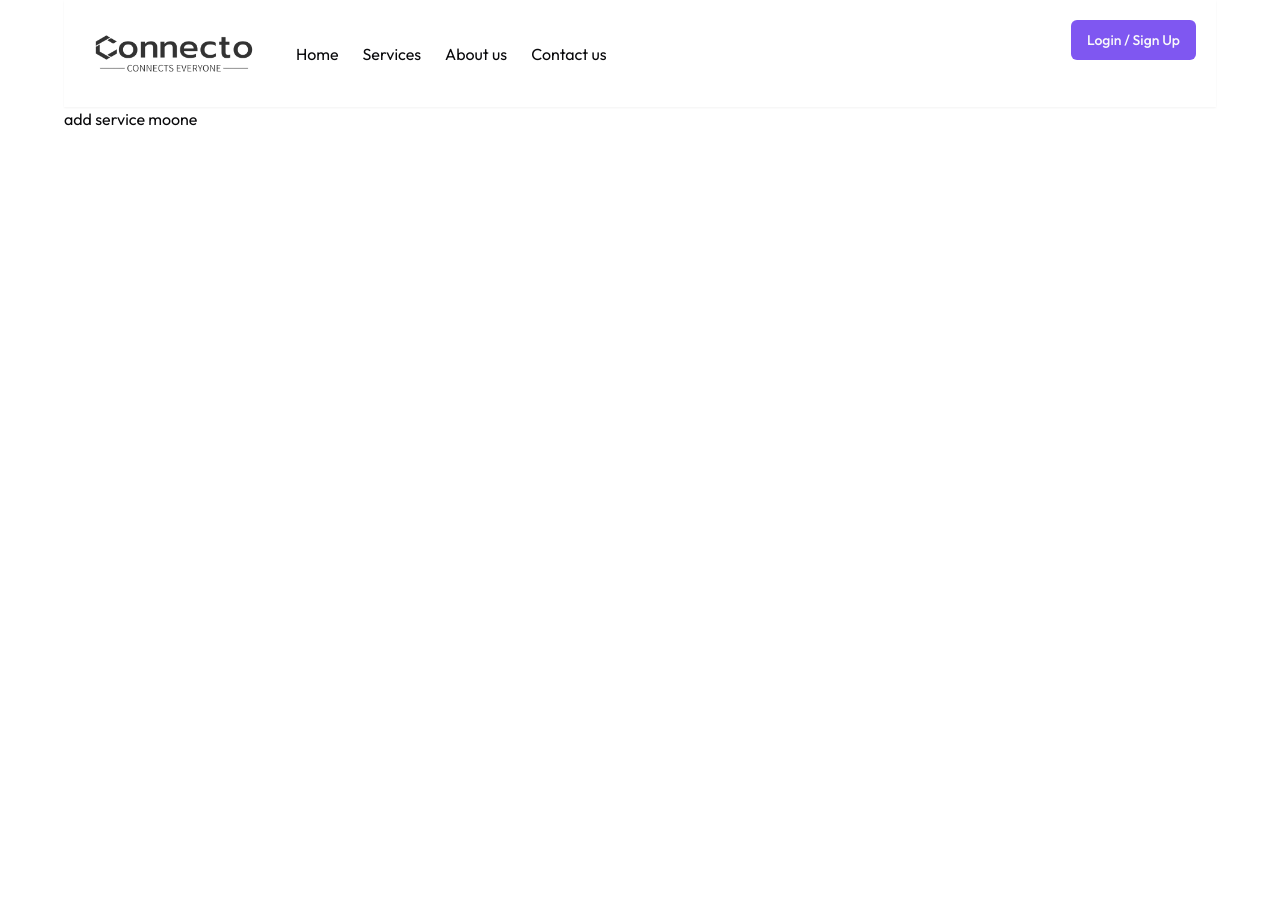
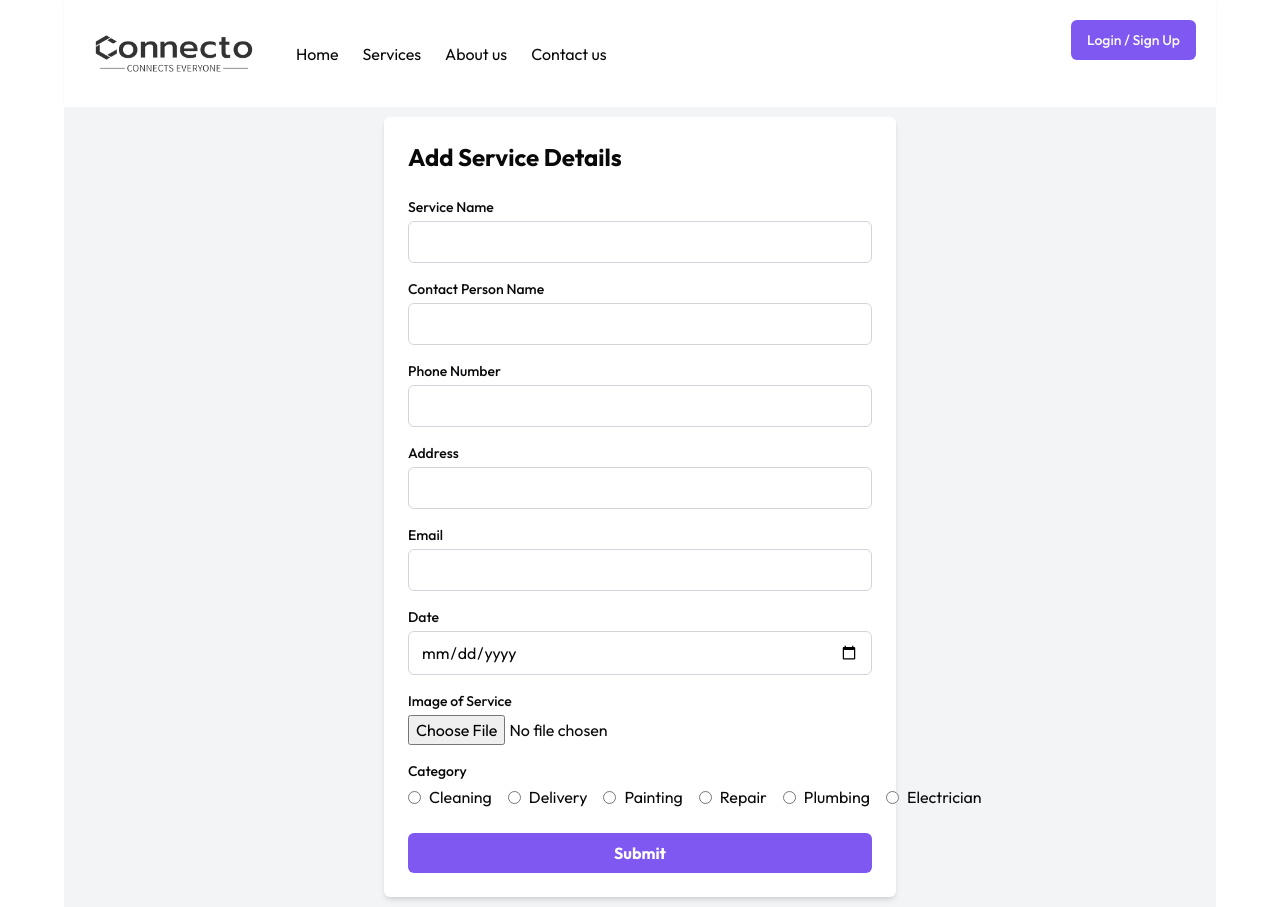
Before and after one commit to Amjedusman/home-service-web-app, a Next.js app: page /addservice in a window 1280 px wide. Before the commit the page ends 800 px from the top, so only its background shows below. Built offline with nearby package versions, Linux system fonts and the light colour scheme; no server answers.

Commit message:
add service is added

```diff
--- a/app/(routes)/addjob/_components/ServiceForm.jsx
+++ b/app/(routes)/addjob/_components/ServiceForm.jsx
@@ -199,7 +199,7 @@ const ServiceForm = () => {
       <div className="flex items-center justify-between">
         <button
           type="submit"
-          className="bg-blue-500 hover:bg-blue-700 text-white font-bold py-2 px-4 rounded focus:outline-none focus:shadow-outline"
+          className="bg-primary hover:bg-purple-800 text-white font-bold py-2 px-4 rounded focus:outline-none focus:shadow-outline"
         >
           Submit
         </button>
--- a/app/(routes)/addservice/_component/FormService.jsx
+++ /dev/null
@@ -1,11 +0,0 @@
-import React from "react";
-
-function FormService() {
-	return (
-		<div>
-			add service
-		</div>
-	);
-}
-
-export default FormService;
--- /dev/null
+++ b/app/(routes)/addservice/_component/ServiceForm.jsx
@@ -0,0 +1,189 @@
+"use client"
+import React from 'react'
+import { useState } from 'react';
+
+export default function ServiceForm() {
+
+	const categories = [
+		{
+		  name: "Cleaning",
+		  id: "cluxnqqc90ci007o4in0nfohf",
+		},
+		{
+		  name: "Delivery",
+		  id: "cluxo2i5s0d0807pn2pf5w6a6",
+		},
+		{
+		  name: "Plumbing",
+		  id: "cluxody3y0cu407o47y5ckdse",
+		},
+		{
+		  name: "Painting",
+		  id: "cluxo3tfe0cnz07o4a2fregf9",
+		},
+		{
+		  name: "Repair",
+		  id: "cluxo54dl0cp507o4g42nmjjx",
+		},
+		{
+		  name: "Electrician",
+		  id: "cluxofdez0d8u07pn1vmpkszh",
+		},
+	  ];
+
+  const [formData, setFormData] = useState({
+    serviceName: '',
+    contactName: '',
+    phone: '',
+    address: '',
+    email: '',
+    date: '',
+    image: null,
+    categoryId: ''
+  });
+
+  const handleChange = (e) => {
+    const { name, value } = e.target;
+    setFormData({
+      ...formData,
+      [name]: value,
+    });
+  };
+
+  const handleFileChange = (e) => {
+    setFormData({
+      ...formData,
+      image: e.target.files[0],
+    });
+  };
+
+  const handleSubmit = (e) => {
+    e.preventDefault();
+    // Handle form submission logic
+    console.log(formData);
+  };
+
+  return (
+    <form className="max-w-lg mx-auto p-6 bg-white rounded-md shadow-md" onSubmit={handleSubmit}>
+      <h2 className="text-2xl font-bold mb-6">Add Service Details</h2>
+
+      <div className="mb-4">
+        <label className="block text-sm font-medium mb-1" htmlFor="serviceName">Service Name</label>
+        <input
+          type="text"
+          id="serviceName"
+          name="serviceName"
+          className="w-full px-3 py-2 border border-gray-300 rounded-md"
+          value={formData.serviceName}
+          onChange={handleChange}
+          required
+        />
+      </div>
+
+      <div className="mb-4">
+        <label className="block text-sm font-medium mb-1" htmlFor="contactName">Contact Person Name</label>
+        <input
+          type="text"
+          id="contactName"
+          name="contactName"
+          className="w-full px-3 py-2 border border-gray-300 rounded-md"
+          value={formData.contactName}
+          onChange={handleChange}
+          required
+        />
+      </div>
+
+      <div className="mb-4">
+        <label className="block text-sm font-medium mb-1" htmlFor="phone">Phone Number</label>
+        <input
+          type="tel"
+          id="phone"
+          name="phone"
+          className="w-full px-3 py-2 border border-gray-300 rounded-md"
+          value={formData.phone}
+          onChange={handleChange}
+          required
+        />
+      </div>
+
+      <div className="mb-4">
+        <label className="block text-sm font-medium mb-1" htmlFor="address">Address</label>
+        <input
+          type="text"
+          id="address"
+          name="address"
+          className="w-full px-3 py-2 border border-gray-300 rounded-md"
+          value={formData.address}
+          onChange={handleChange}
+          required
+        />
+      </div>
+
+      <div className="mb-4">
+        <label className="block text-sm font-medium mb-1" htmlFor="email">Email</label>
+        <input
+          type="email"
+          id="email"
+          name="email"
+          className="w-full px-3 py-2 border border-gray-300 rounded-md"
+          value={formData.email}
+          onChange={handleChange}
+          required
+        />
+      </div>
+
+      <div className="mb-4">
+        <label className="block text-sm font-medium mb-1" htmlFor="date">Date</label>
+        <input
+          type="date"
+          id="date"
+          name="date"
+          className="w-full px-3 py-2 border border-gray-300 rounded-md"
+          value={formData.date}
+          onChange={handleChange}
+          required
+        />
+      </div>
+
+      <div className="mb-4">
+        <label className="block text-sm font-medium mb-1" htmlFor="image">Image of Service</label>
+        <input
+          type="file"
+          id="image"
+          name="image"
+          className="w-full"
+          onChange={handleFileChange}
+          required
+        />
+      </div>
+
+      <div className="mb-4">
+        <span className="block text-sm font-medium mb-1">Category</span>
+        <div className="flex space-x-4">
+          {['Cleaning', 'Delivery', 'Painting', 'Repair', 'Plumbing', 'Electrician'].map((category) => (
+            <label key={category} className="flex items-center">
+              <input
+                type="radio"
+                name="category"
+                value={category}
+                checked={formData.category === category}
+                onChange={handleChange}
+                className="mr-2"
+              />
+              {category}
+            </label>
+          ))}
+        </div>
+      </div>
+
+      <div className="mt-6">
+        <button
+          type="submit"
+          className="w-full px-4 py-2 bg-primary text-white font-bold rounded-md hover:bg-purple-800"
+        >
+          Submit
+        </button>
+      </div>
+    </form>
+  );
+}
--- a/app/(routes)/addservice/page.jsx
+++ b/app/(routes)/addservice/page.jsx
@@ -1,11 +1,10 @@
 import React from 'react'
-import FormService from './_component/formService'
+import ServiceForm from './_component/ServiceForm'
 
 function addservice() {
   return (
-    <div>
-      {/* <FormService/> */}
-      add service moone
+    <div className="min-h-screen bg-gray-100 flex items-center justify-center">
+      <ServiceForm />
     </div>
   )
 }
```
